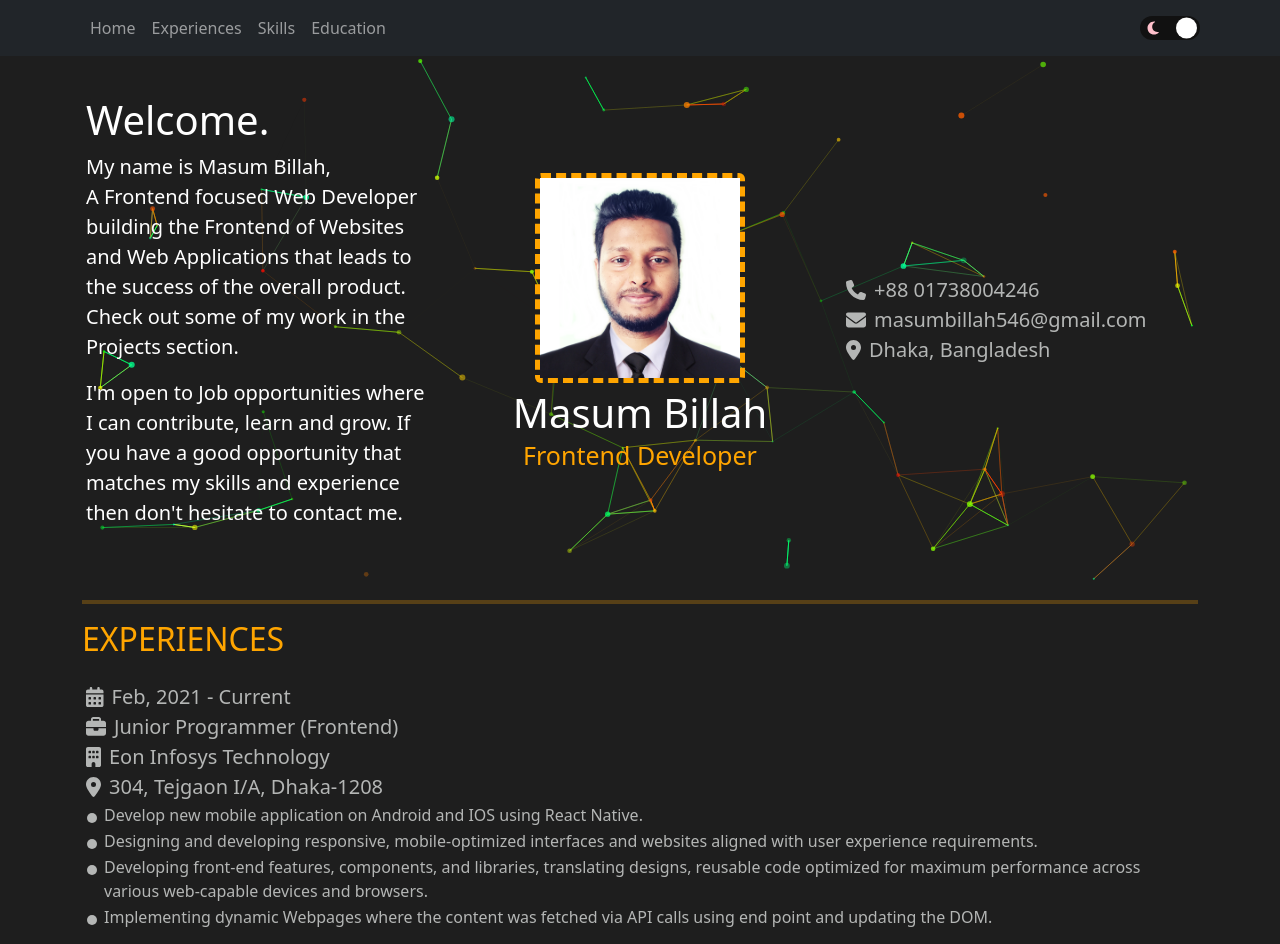
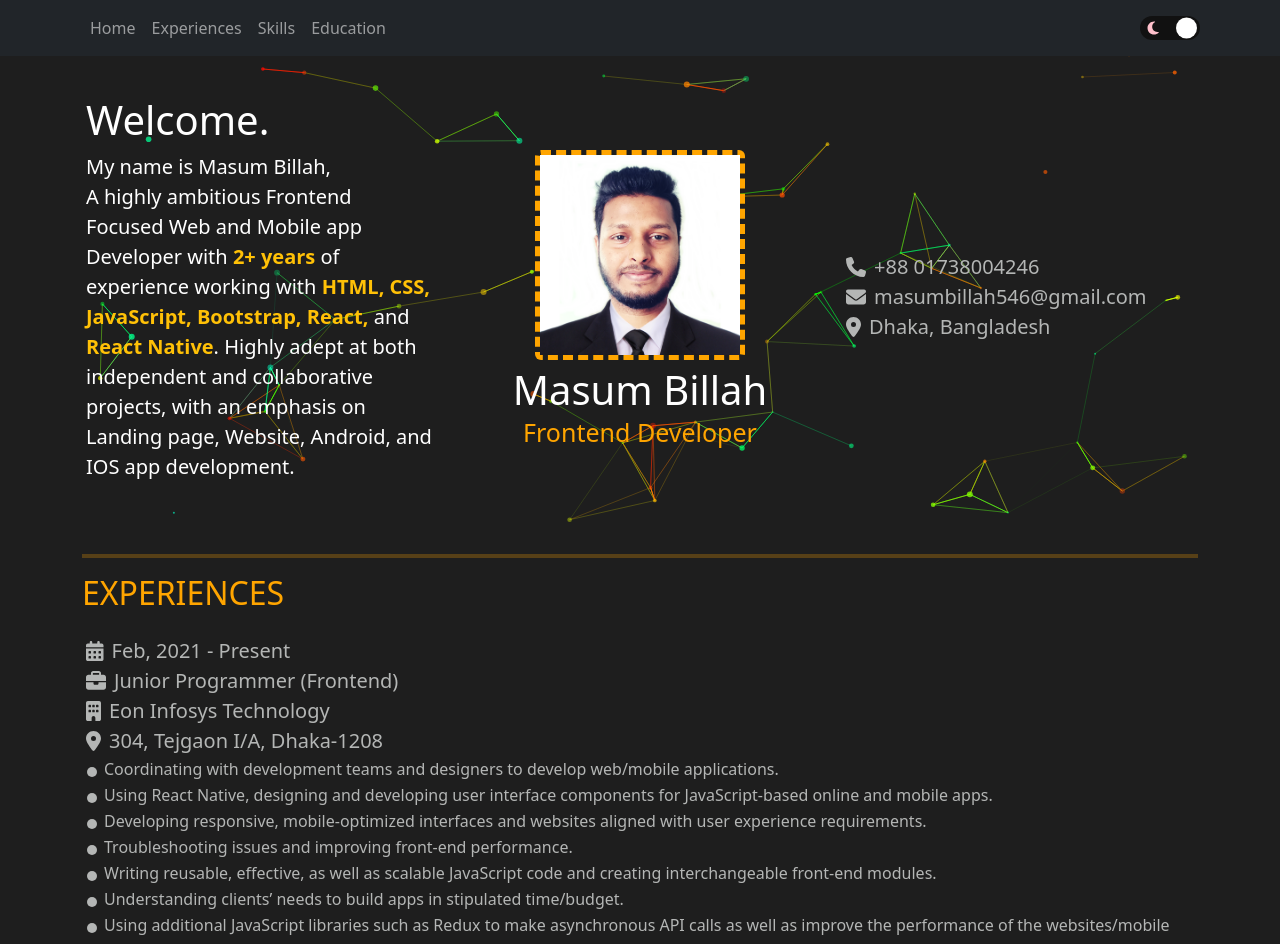
Before and after one commit to masumbillah546/My-React-Portfolio-, a React (Create React App) app: page / in a window 1280 px wide. Shown: the top 944 px of the page. Built offline with nearby package versions, Linux system fonts and the light colour scheme.

Commit message:
refactor

```diff
--- a/src/components/Banner.js
+++ b/src/components/Banner.js
@@ -30,17 +30,24 @@ function Banner() {
           <h1>Welcome.</h1>
           <p style={{ fontSize: 20 }}>
             My name is Masum Billah,
-            <br /> A Frontend focused Web Developer building the Frontend of
-            Websites and Web Applications that leads to the success of the
-            overall product.
-            <br />
-            Check out some of my work in the Projects section.
+            <br /> A highly ambitious Frontend Focused Web and Mobile app
+            Developer with{' '}
+            <span className='text-warning fw-bold'>2+ years</span> of experience
+            working with{' '}
+            <span className='text-warning fw-bold'>
+              HTML, CSS, JavaScript, Bootstrap, React,
+            </span>{' '}
+            and <span className='text-warning fw-bold'>React Native</span>.
+            Highly adept at both independent and collaborative projects, with an
+            emphasis on Landing page, Website, Android, and IOS app development.
+            {/* <br />
+            Check out some of my work in the Projects section. */}
           </p>
-          <p style={{ fontSize: 20 }}>
+          {/* <p style={{ fontSize: 20 }}>
             I'm open to Job opportunities where I can contribute, learn and
             grow. If you have a good opportunity that matches my skills and
             experience then don't hesitate to contact me.
-          </p>
+          </p> */}
           {/* <p> I want to <mark>make things</mark> that make a difference.</p> */}
         </div>
         <div className='col-lg-4 order-1 order-lg-2 d-flex flex-column justify-content-center align-items-center  p-3'>
--- a/src/sections/Experiences.js
+++ b/src/sections/Experiences.js
@@ -32,7 +32,7 @@ function Experiences() {
           <div style={{ color: isDark ? '#b4b6b5' : '#000000', fontSize: 20 }}>
             <div className='d-flex align-items-center'>
               <FontAwesomeIcon icon={faCalendarDays} />
-              <div className='mx-2'>Feb, 2021 - Current</div>
+              <div className='mx-2'>Feb, 2021 - Present</div>
             </div>
             <div className='d-flex align-items-center'>
               {/* <FontAwesomeIcon icon={faGraduationCap} /> */}
@@ -58,8 +58,8 @@ function Experiences() {
               </td>
               <td>
                 {' '}
-                Develop new mobile application on Android and IOS using React
-                Native.
+                Coordinating with development teams and designers to develop
+                web/mobile applications.
               </td>
             </tr>
             <tr>
@@ -68,8 +68,8 @@ function Experiences() {
               </td>
               <td>
                 {' '}
-                Designing and developing responsive, mobile-optimized interfaces
-                and websites aligned with user experience requirements.
+                Using React Native, designing and developing user interface
+                components for JavaScript-based online and mobile apps.
               </td>
             </tr>
             <tr>
@@ -78,23 +78,19 @@ function Experiences() {
               </td>
               <td>
                 {' '}
-                Developing front-end features, components, and libraries,
-                translating designs, reusable code optimized for maximum
-                performance across various web-capable devices and browsers.
+                Developing responsive, mobile-optimized interfaces and websites
+                aligned with user experience requirements.
               </td>
             </tr>
-            {/* <tr>
+            <tr>
               <td>
                 <FontAwesomeIcon icon={faCircle} />
               </td>
               <td>
                 {' '}
-                Responsible for design and development of various components
-                such as tab bars, map view, image picker, date picker, push
-                notifications, sign-in/out features, profile management and
-                navigation using react-native.
+                Troubleshooting issues and improving front-end performance.
               </td>
-            </tr> */}
+            </tr>
 
             <tr>
               <td>
@@ -102,8 +98,29 @@ function Experiences() {
               </td>
               <td>
                 {' '}
-                Implementing dynamic Webpages where the content was fetched via
-                API calls using end point and updating the DOM.
+                Writing reusable, effective, as well as scalable JavaScript code
+                and creating interchangeable front-end modules.
+              </td>
+            </tr>
+            <tr>
+              <td>
+                <FontAwesomeIcon icon={faCircle} />
+              </td>
+              <td>
+                {' '}
+                Understanding clients’ needs to build apps in stipulated
+                time/budget.
+              </td>
+            </tr>
+            <tr>
+              <td>
+                <FontAwesomeIcon icon={faCircle} />
+              </td>
+              <td>
+                {' '}
+                Using additional JavaScript libraries such as Redux to make
+                asynchronous API calls as well as improve the performance of the
+                websites/mobile apps.
               </td>
             </tr>
           </div>
--- a/src/sections/Skills.js
+++ b/src/sections/Skills.js
@@ -62,6 +62,10 @@ function Skills() {
             }}
           >
             <div className='d-flex align-items-center'>
+              <FontAwesomeIcon icon={faNodeJs} />
+              <div className='mx-2'>NodeJs</div>
+            </div>
+            <div className='d-flex align-items-center'>
               <JQuery
                 height={skillsItemIconSize}
                 width={skillsItemIconSize}
@@ -81,14 +85,6 @@ function Skills() {
               />
               <div className='mx-2'>MySQL</div>
             </div>
-            <div className='d-flex align-items-center'>
-              <FontAwesomeIcon icon={faLaravel} />
-              <div className='mx-2'>Laravel</div>
-            </div>
-            <div className='d-flex align-items-center'>
-              <FontAwesomeIcon icon={faWordpress} />
-              <div className='mx-2'>Wordpress</div>
-            </div>
           </div>
         </div>
         <div className='col-lg-4 d-flex flex-column p-3'>
@@ -102,6 +98,14 @@ function Skills() {
               <FontAwesomeIcon icon={faGithub} />
               <div className='mx-2'>Git</div>
             </div> */}
+            <div className='d-flex align-items-center'>
+              <FontAwesomeIcon icon={faLaravel} />
+              <div className='mx-2'>Laravel</div>
+            </div>
+            <div className='d-flex align-items-center'>
+              <FontAwesomeIcon icon={faWordpress} />
+              <div className='mx-2'>Wordpress</div>
+            </div>
             <div className='d-flex align-items-center'>
               <FontAwesomeIcon icon={faFigma} />
               <div className='mx-2'>Figma</div>
@@ -119,10 +123,6 @@ function Skills() {
               <FontAwesomeIcon icon={faSquareJs} />
               <div className='mx-2'>Javascript</div>
             </div> */}
-            <div className='d-flex align-items-center'>
-              <FontAwesomeIcon icon={faNodeJs} />
-              <div className='mx-2'>NodeJs</div>
-            </div>
           </div>
         </div>
       </Row>
```
